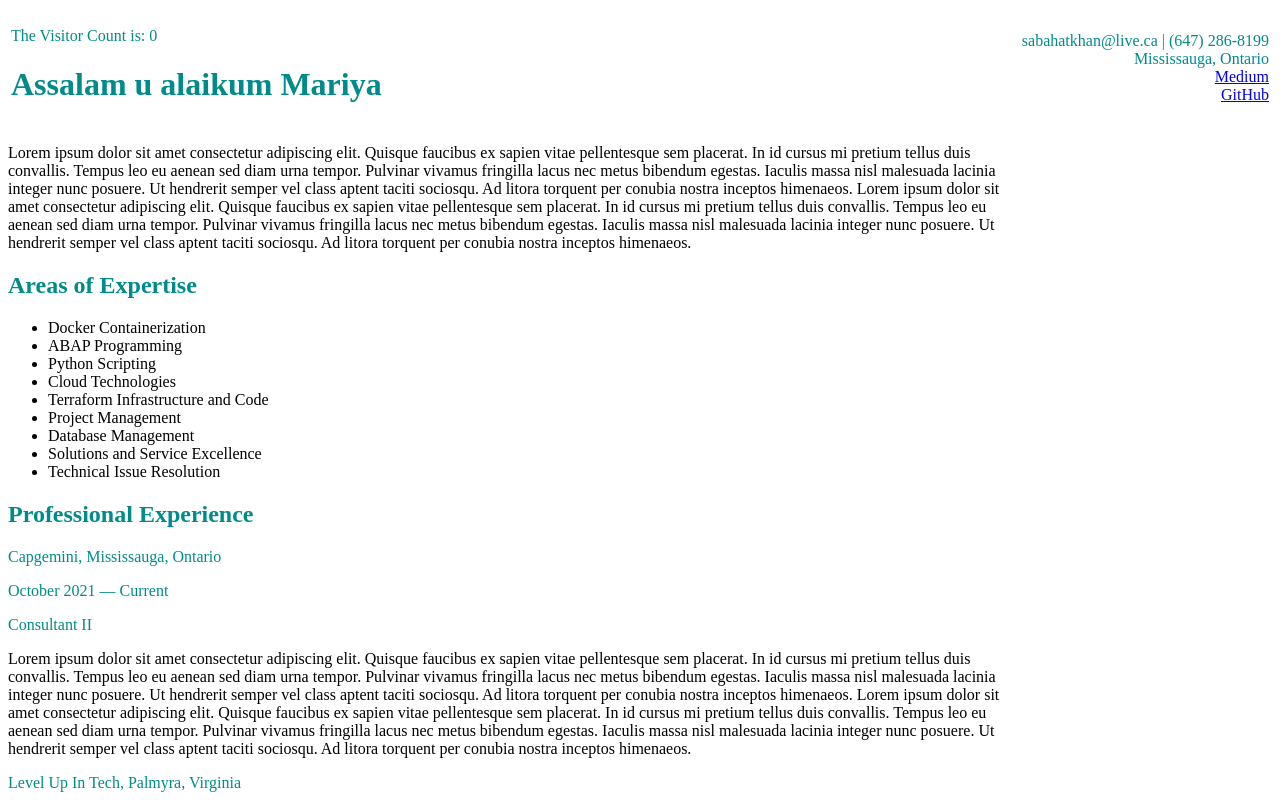
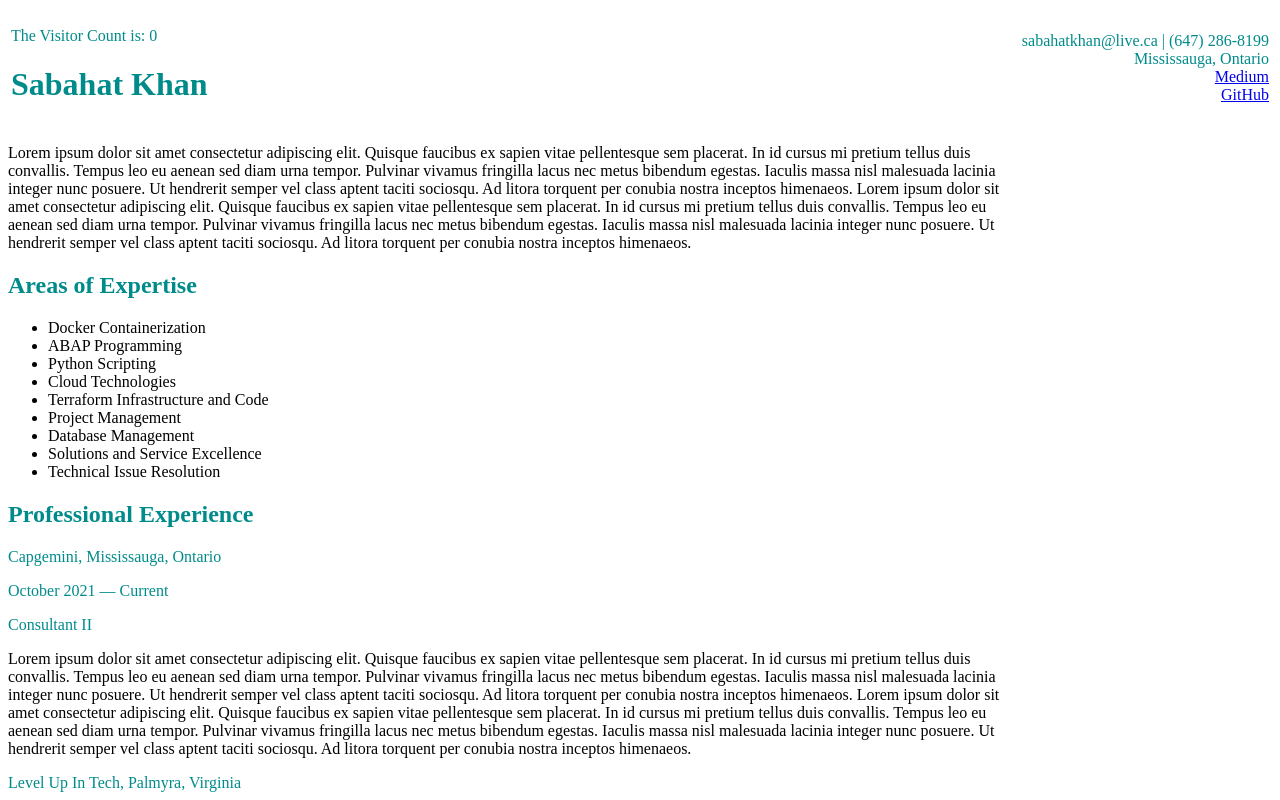
Before and after one commit to sabahatk/tf-cloud-resume-challenge, a plain HTML site: page website/index.html in a window 1280 px wide. Shown: the top 800 px of the page. Drawn offline with Linux system fonts and the light colour scheme; no server answers.

Commit message:
Update index.html

```diff
--- a/website/index.html
+++ b/website/index.html
@@ -2,7 +2,8 @@
 <html lang="en">
   <head>
     <meta charset="UTF-8">
-    <title>Hi Mariya</title>
+    <!-- <title>Hi Mariya</title> -->
+    <title>Sabahat Khan Resume</title>
     <link rel="stylesheet" type="text/css" href="styles.css">
     <link rel="icon" type="image/x-icon" href="favicon.ico">
   </head>
@@ -13,7 +14,8 @@
             <tr>
                 <td>
                     <p>The Visitor Count is: <span id="counter">0</span></p>
-                    <h1>Assalam u alaikum Mariya</h1>
+                    <!-- <h1>Assalam u Alaikum Mariya!</h1> -->
+                     <h1>Sabahat Khan</h1>
                 </td>
                 <td id="candidate-info">
                     <ul id="contact-list">
```
